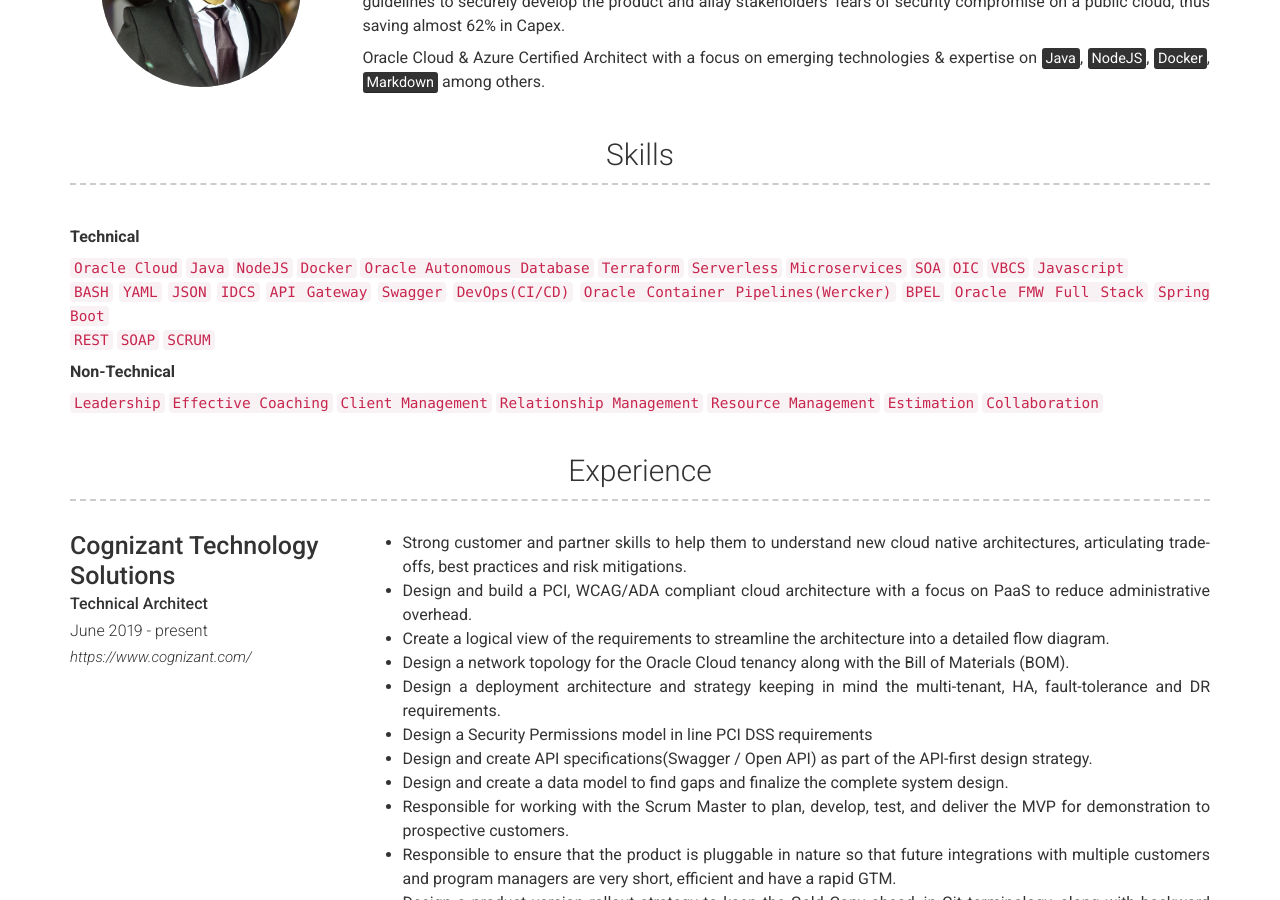
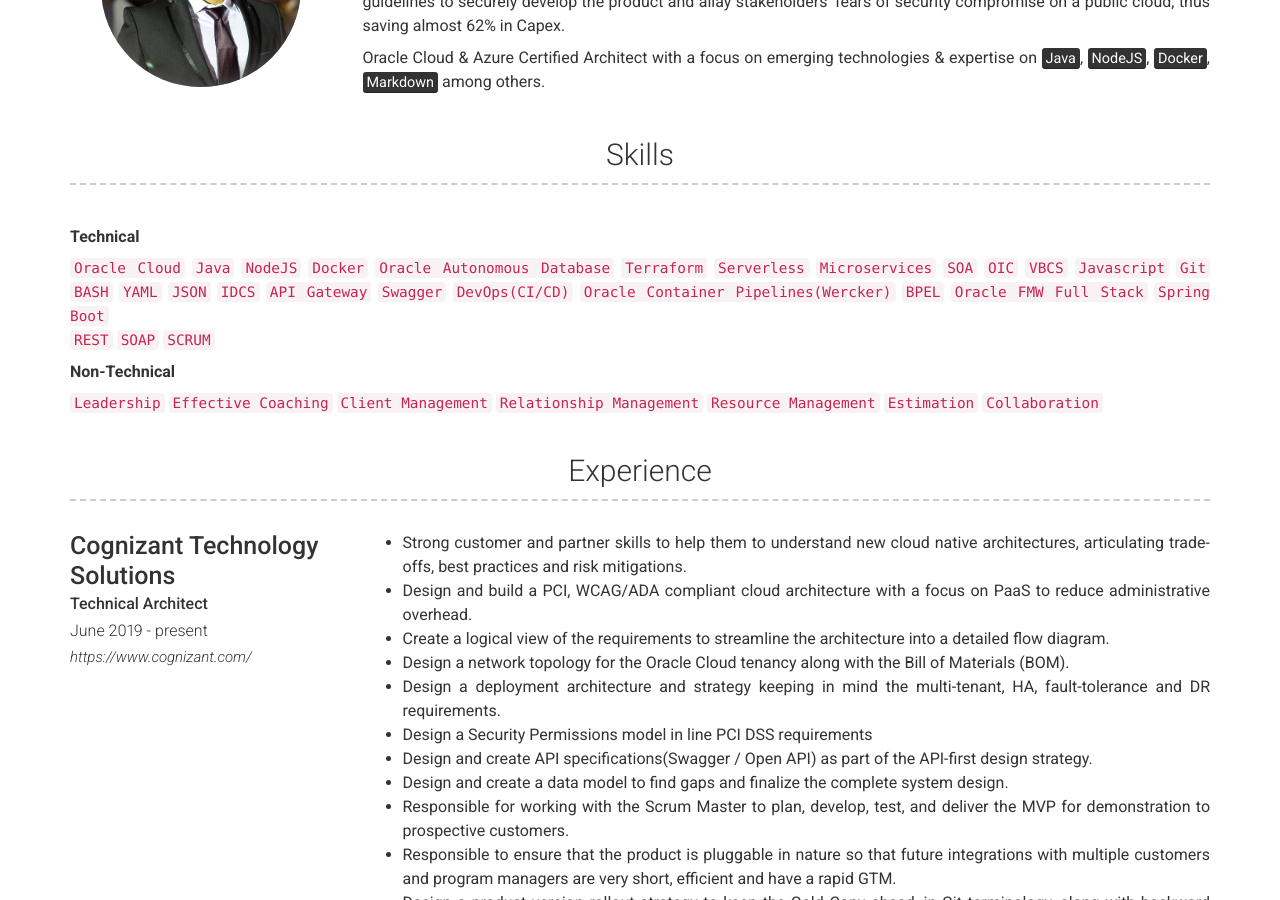
Before and after one commit to pathikreet/pathikreet.github.io, a Jekyll site: the page built from index.md, in a window 1280 px wide and 900 px high, scrolled down 416 px. Built offline with Jekyll 4.4.1, drawn with Linux system fonts in a browser that asks for light colours; nearby versions of some CDN libraries; a script that is not in the unit is left out.

Commit message:
Adding a skill

```diff
--- a/_config.yml
+++ b/_config.yml
@@ -66,7 +66,7 @@ content:
     content: |
       **Technical**
 
-      `Oracle Cloud`  `Java`  `NodeJS`  `Docker`  `Oracle Autonomous Database` `Terraform`  `Serverless`  `Microservices` `SOA` `OIC` `VBCS`   `Javascript`
+      `Oracle Cloud`  `Java`  `NodeJS`  `Docker`  `Oracle Autonomous Database` `Terraform`  `Serverless`  `Microservices` `SOA` `OIC` `VBCS`   `Javascript` `Git`
       `BASH`  `YAML`  `JSON`  `IDCS`  `API Gateway` `Swagger` `DevOps(CI/CD)` `Oracle Container Pipelines(Wercker)`  `BPEL` `Oracle FMW Full Stack` `Spring Boot`
       `REST`  `SOAP`  `SCRUM`
 
```
